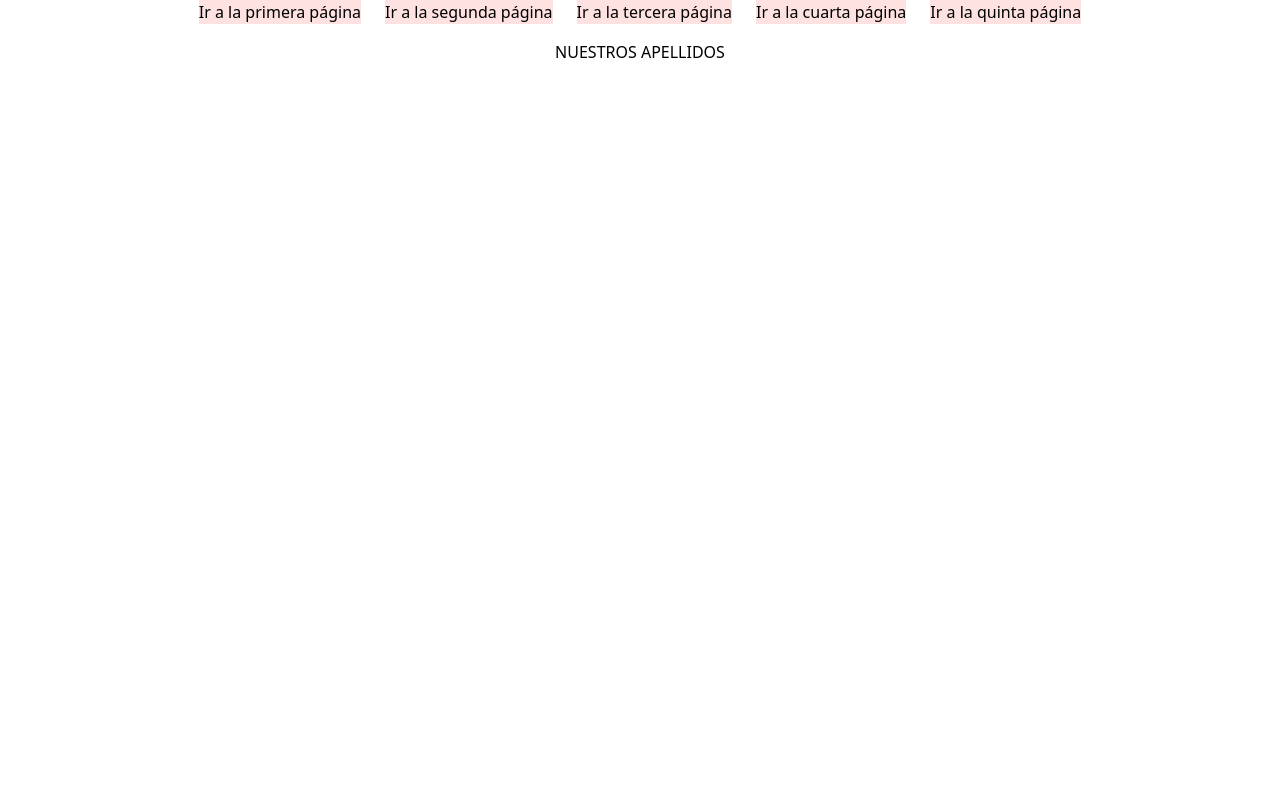
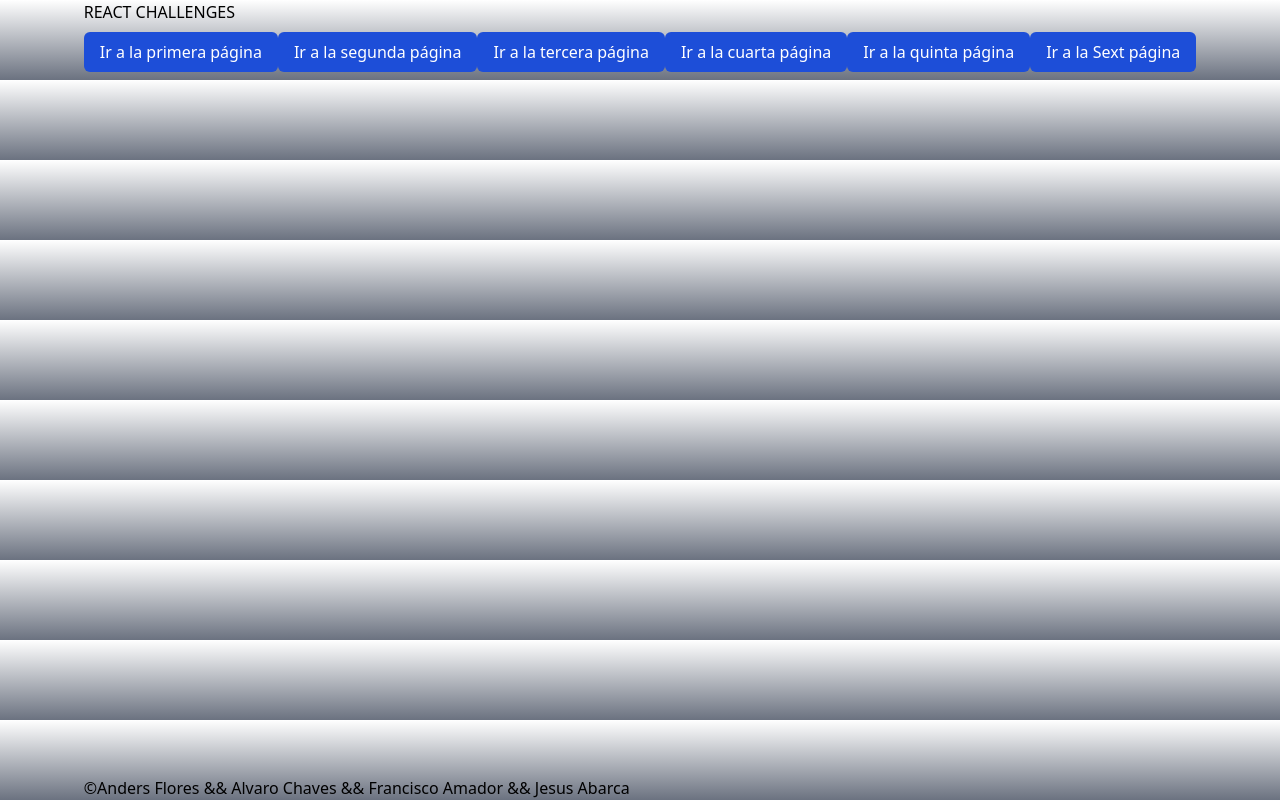
Before and after one commit to JesusAbarcaRodriguez/ReactChallenges, a React (Vite) app in the folder reactChallenges/: page / in a window 1280 px wide. Built offline with nearby package versions, Linux system fonts and the light colour scheme.

Commit message:
[UPDATE] index,App,chilComponet,fifthChallenge
Implementes css

```diff
--- a/reactChallenges/index.html
+++ b/reactChallenges/index.html
@@ -6,8 +6,12 @@
     <meta name="viewport" content="width=device-width, initial-scale=1.0" />
     <title>Vite + React</title>
   </head>
-  <body>
+  <body class="rounded-md flex flex-col items-center justify-center align-items-center bg-gradient-to-b from-white to-gray-500 no-repeat">
+    <header class="flex flex-col justify-center">REACT CHALLENGES<header>
     <div class="justify-center"  id="root"></div>
     <script type="module" src="/src/main.jsx"></script>
   </body>
+  <footer class="fixed bottom-0 flex">
+    <span> &copy;Anders Flores && Alvaro Chaves && Francisco Amador && Jesus Abarca</span>
+  </footer>
 </html>
--- a/reactChallenges/src/App.jsx
+++ b/reactChallenges/src/App.jsx
@@ -3,8 +3,8 @@ import First from "./component/firstChallenge";
 import Second from "./component/secondChallenge";
 import Third from "./component/thirdChallenge";
 import Fourt from "./component/fourthChallenge";
-import SixthChallenge from './component/sixthChallenge';
 import Five from "./component/fifthChallenge";
+import Sixth from "./component/sixthChallenge";
 function App() {
   const [animals, setAnimals] = useState([
     { id: 1, name: "Tiger" },
@@ -29,29 +29,22 @@ function App() {
     currentComponent = <Fourt />;
   } else if (currentPage === "five") {
     currentComponent = <Five />;
+  } else if (currentPage === "six") {
+    currentComponent = <Sixth />;
   }
 
   return (
-   <div class="flex align-middle flex-col">
-      <div class="flex justify-center flex-row">
-        <button class="bg-red-100 mx-3" onClick={() => handleClick("first")}>
-          Ir a la primera página
-        </button>
-        <button class="bg-red-100 mx-3" onClick={() => handleClick("second")}>
-          Ir a la segunda página
-        </button>
-        <button class="bg-red-100 mx-3" onClick={() => handleClick("third")}>
-          Ir a la tercera página
-        </button>
-        <button class="bg-red-100 mx-3" onClick={() => handleClick("fourt")}>
-          Ir a la cuarta página
-        </button>
-        <button class="bg-red-100 mx-3" onClick={() => handleClick("five")}>
-          Ir a la quinta página
-        </button>
+    // <div>
+      <div class="flex justify-center flex-row mx-">
+        <button class="bg-blue-700 text-white px-4 py-2 rounded-md my-2 m" type="submit" onClick={() => handleClick("first")}>Ir a la primera página</button>
+        <button class="bg-blue-700 text-white px-4 py-2 rounded-md my-2 m" type="submit" onClick={() => handleClick("second")}>Ir a la segunda página</button>
+        <button class="bg-blue-700 text-white px-4 py-2 rounded-md my-2 m" type="submit" onClick={() => handleClick("third")}>Ir a la tercera página</button>
+        <button class="bg-blue-700 text-white px-4 py-2 rounded-md my-2 m" type="submit" onClick={() => handleClick("fourt")}>Ir a la cuarta página</button>
+        <button class="bg-blue-700 text-white px-4 py-2 rounded-md my-2 m" type="submit" onClick={() => handleClick("five")}>Ir a la quinta página</button>
+        <button class="bg-blue-700 text-white px-4 py-2 rounded-md my-2 m" type="submit" onClick={() => handleClick("five")}>Ir a la Sext página</button>
       </div>
-      <div class="flex justify-center mt-4"> {currentComponent}</div>
-    </div>
+      // <div class="flex justify-center mt-4"> {currentComponent}</div>
+      // </div>
   );
 }
 
--- /dev/null
+++ b/reactChallenges/src/component/childComponent.jsx
@@ -0,0 +1,9 @@
+function ChildComponent(props) {
+    return (
+      <button onClick={props.onClick}>
+        Actualizar texto
+      </button>
+    );
+  }
+
+  export default ChildComponent;
--- a/reactChallenges/src/component/fifthChallenge.jsx
+++ b/reactChallenges/src/component/fifthChallenge.jsx
@@ -1,10 +1,19 @@
-import React, { useState } from "react";
-function App() {
+import { useState } from "react";
+import ChildComponent from "./ChildComponent";
+
+function ParentComponent() {
+  const [text, setText] = useState("Texto predeterminado");
+
+  const updateText = () => {
+    setText("¡Texto actualizado!");
+  };
+
   return (
-    <div>
-      <h1>Hola</h1>
+    <div className="box-wrapper">
+      <p>{text}</p>
+      <ChildComponent onClick={updateText} />
     </div>
   );
 }
 
-export default App;
+export default ParentComponent;
```
